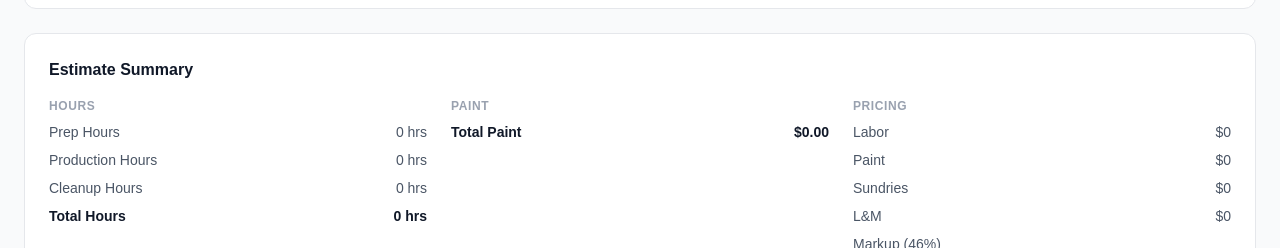
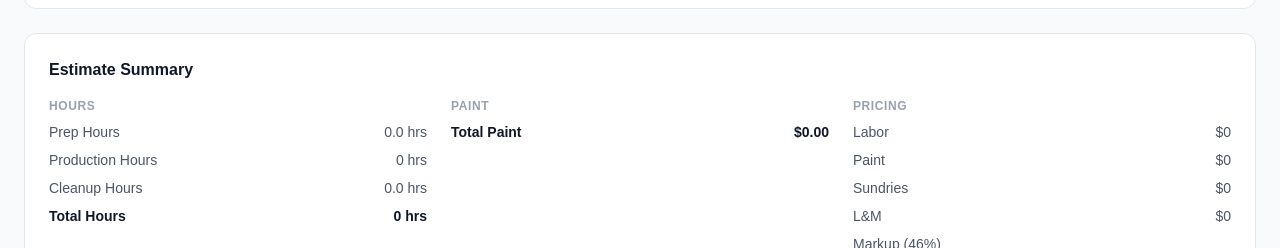
Before and after one commit to mnsmerch/estimator-pro, a Next.js app: page /estimates/new in a window 1280 px wide. Shown: the part 2019-2267 px from the top of the page. Built offline with nearby package versions, Linux system fonts and the light colour scheme; no server answers; the database is empty; sample sign-in values are in the browser's storage.

Commit message:
Round Prep and Cleanup hours to tenths place in summary
Co-Authored-By: Claude Sonnet 4.6 <noreply@anthropic.com>

```diff
--- a/components/estimates/EstimateForm.tsx
+++ b/components/estimates/EstimateForm.tsx
@@ -61,6 +61,11 @@ function fmtCents(n: number) {
 function fmtHrs(n: number) {
   // Match Google Sheet precision — up to 10 decimal places, trailing zeros removed
   return parseFloat(n.toFixed(10)).toString()
+}
+
+// Prep and Cleanup hours rounded to tenths (e.g. 0.3666... → 0.4)
+function fmtHrsTenths(n: number) {
+  return n.toFixed(1)
 }
 
 // ─── Component ────────────────────────────────────────────────────────────────
@@ -456,9 +461,9 @@ export default function EstimateForm({ estimateId, initialData }: EstimateFormPr
             <div className="grid grid-cols-1 gap-6 sm:grid-cols-2 lg:grid-cols-3">
               <div className="space-y-2">
                 <p className="text-xs font-semibold uppercase tracking-wider text-gray-400">Hours</p>
-                <SummaryRow label="Prep Hours"       value={fmtHrs(totals.prepHours) + ' hrs'} />
+                <SummaryRow label="Prep Hours"       value={fmtHrsTenths(totals.prepHours) + ' hrs'} />
                 <SummaryRow label="Production Hours" value={fmtHrs(totals.productionHours) + ' hrs'} />
-                <SummaryRow label="Cleanup Hours"    value={fmtHrs(totals.cleanupHours) + ' hrs'} />
+                <SummaryRow label="Cleanup Hours"    value={fmtHrsTenths(totals.cleanupHours) + ' hrs'} />
                 <SummaryRow label="Total Hours"      value={fmtHrs(totals.totalHours) + ' hrs'} bold />
               </div>
               <div className="space-y-2">
```
